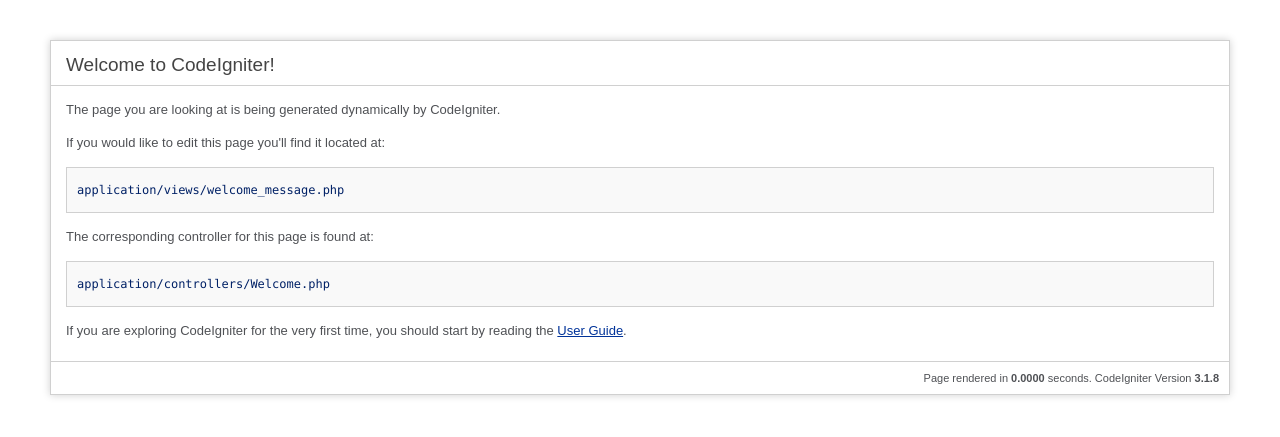
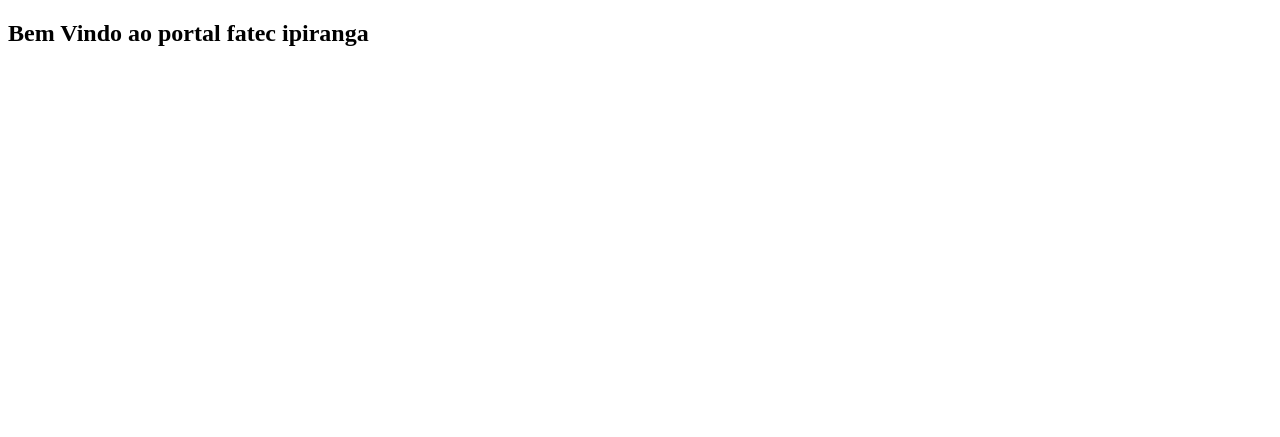
Before and after one commit to fateIpiranga/portalFatecIpiranga, a CodeIgniter app: page /database/ in a window 1280 px wide. Shown: the top 437 px of the page. Run offline with CodeIgniter, Linux system fonts and the light colour scheme.

Commit message:
Mensagem de Boas Vindas

```diff
--- a/application/views/welcome_message.php
+++ b/application/views/welcome_message.php
@@ -1,89 +1,12 @@
-<?php
-defined('BASEPATH') OR exit('No direct script access allowed');
-?><!DOCTYPE html>
+<!DOCTYPE html>
 <html lang="en">
 <head>
-	<meta charset="utf-8">
-	<title>Welcome to CodeIgniter</title>
-
-	<style type="text/css">
-
-	::selection { background-color: #E13300; color: white; }
-	::-moz-selection { background-color: #E13300; color: white; }
-
-	body {
-		background-color: #fff;
-		margin: 40px;
-		font: 13px/20px normal Helvetica, Arial, sans-serif;
-		color: #4F5155;
-	}
-
-	a {
-		color: #003399;
-		background-color: transparent;
-		font-weight: normal;
-	}
-
-	h1 {
-		color: #444;
-		background-color: transparent;
-		border-bottom: 1px solid #D0D0D0;
-		font-size: 19px;
-		font-weight: normal;
-		margin: 0 0 14px 0;
-		padding: 14px 15px 10px 15px;
-	}
-
-	code {
-		font-family: Consolas, Monaco, Courier New, Courier, monospace;
-		font-size: 12px;
-		background-color: #f9f9f9;
-		border: 1px solid #D0D0D0;
-		color: #002166;
-		display: block;
-		margin: 14px 0 14px 0;
-		padding: 12px 10px 12px 10px;
-	}
-
-	#body {
-		margin: 0 15px 0 15px;
-	}
-
-	p.footer {
-		text-align: right;
-		font-size: 11px;
-		border-top: 1px solid #D0D0D0;
-		line-height: 32px;
-		padding: 0 10px 0 10px;
-		margin: 20px 0 0 0;
-	}
-
-	#container {
-		margin: 10px;
-		border: 1px solid #D0D0D0;
-		box-shadow: 0 0 8px #D0D0D0;
-	}
-	</style>
+	<meta charset="UTF-8">
+	<meta name="viewport" content="width=device-width, initial-scale=1.0">
+	<meta http-equiv="X-UA-Compatible" content="ie=edge">
+	<title>Portal Fatec Ipiranga</title>
 </head>
 <body>
-
-<div id="container">
-	<h1>Welcome to CodeIgniter!</h1>
-
-	<div id="body">
-		<p>The page you are looking at is being generated dynamically by CodeIgniter.</p>
-
-		<p>If you would like to edit this page you'll find it located at:</p>
-		<code>application/views/welcome_message.php</code>
-
-		<p>The corresponding controller for this page is found at:</p>
-		<code>application/controllers/Welcome.php</code>
-
-		<p>If you are exploring CodeIgniter for the very first time, you should start by reading the <a href="user_guide/">User Guide</a>.</p>
-	</div>
-
-	<p class="footer">Page rendered in <strong>{elapsed_time}</strong> seconds. <?php echo  (ENVIRONMENT === 'development') ?  'CodeIgniter Version <strong>' . CI_VERSION . '</strong>' : '' ?></p>
-</div>
-
+	<h2>Bem Vindo ao portal fatec ipiranga </h2>
 </body>
 </html>
```
